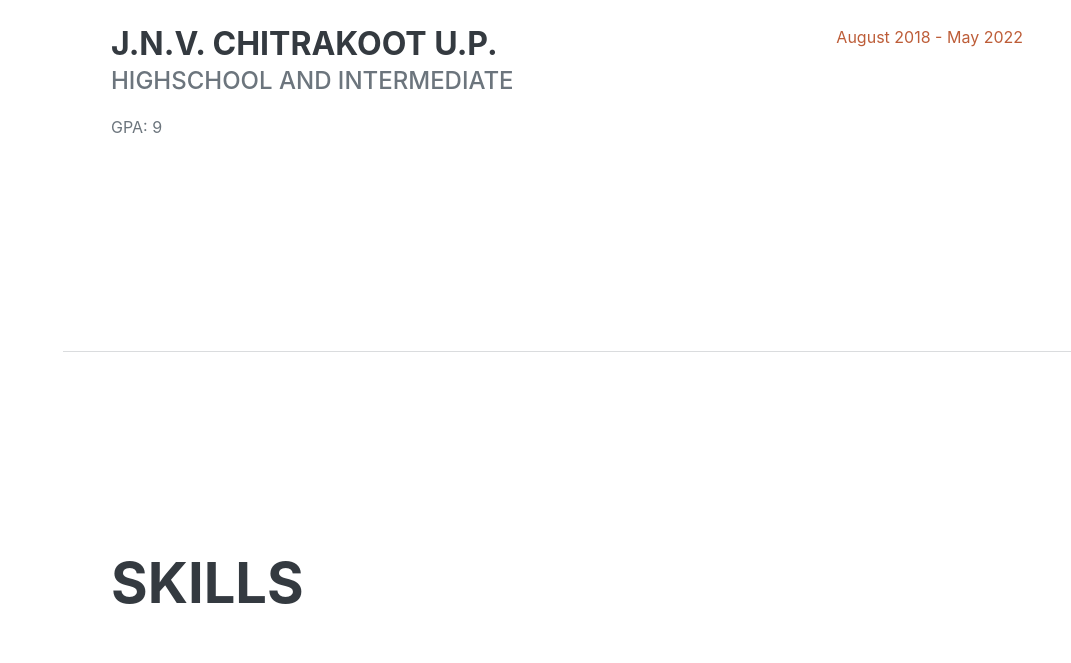
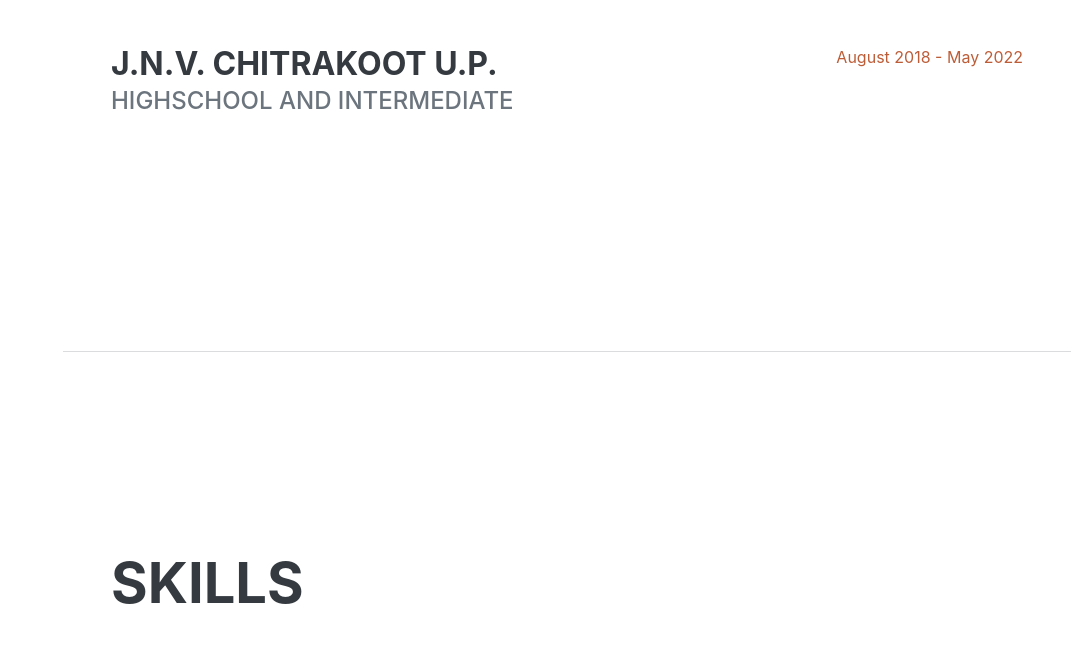
Before and after one commit to Sahilkumar19/sahil_portfolio, a plain HTML site: page index.html in a window 1280 px wide. Shown: the part 2051-2714 px from the top of the page, without its empty margins (209-1280 px from the left). Drawn offline with nearby package versions, Linux system fonts and the light colour scheme; a web font is replaced by a local one.

Commit message:
making changes

```diff
--- a/index.html
+++ b/index.html
@@ -89,7 +89,7 @@
                         <div class="flex-grow-1">
                             <h3 class="mb-0">J.N.V. Chitrakoot U.P.</h3>
                             <div class="subheading mb-3">Highschool and Intermediate</div>
-                            <p>GPA: 9</p>
+                            <!-- <p>GPA: 9</p> -->
                         </div>
                         <div class="flex-shrink-0"><span class="text-primary">August 2018 - May 2022</span></div>
                     </div>
```
Also changed, not shown: 1 other file.
